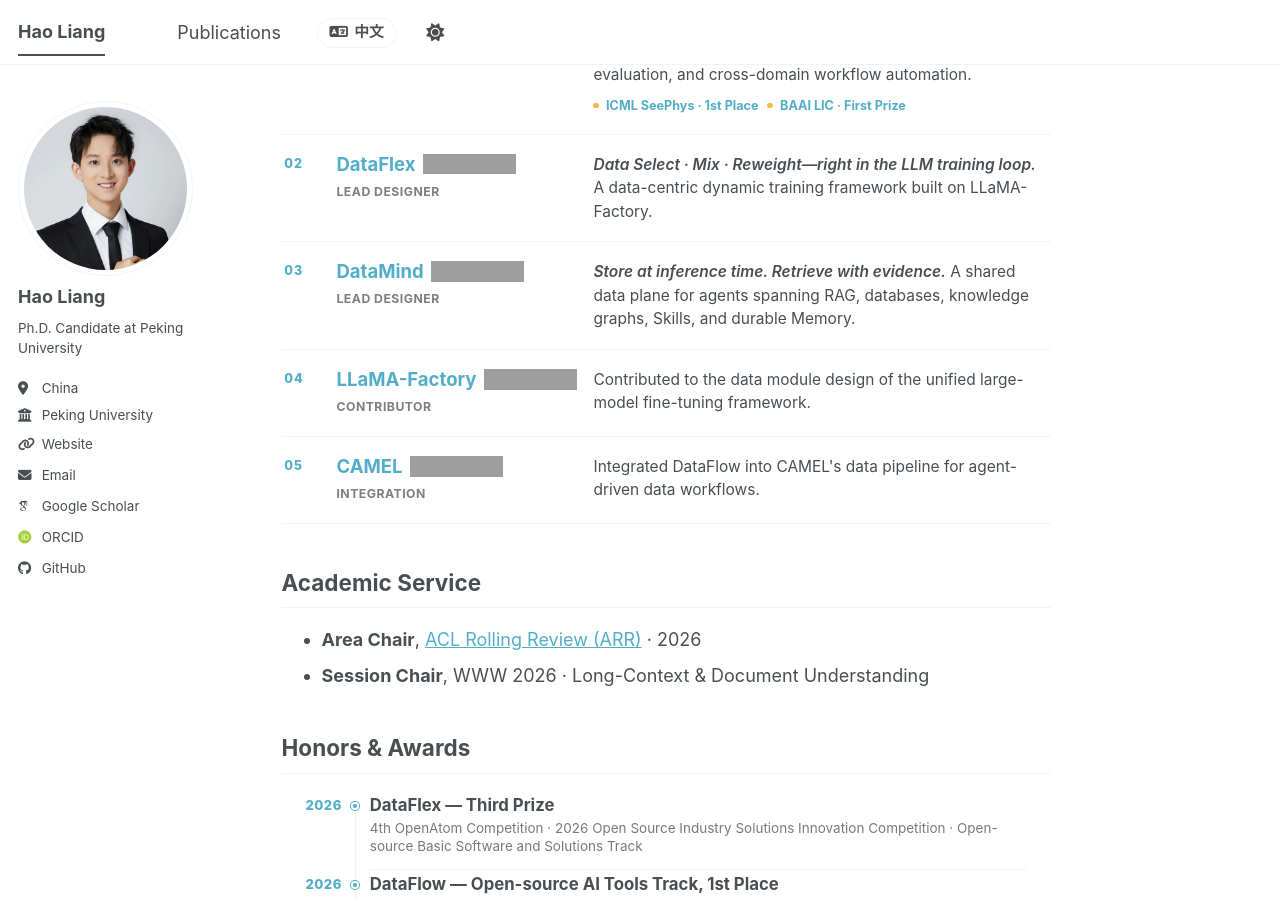
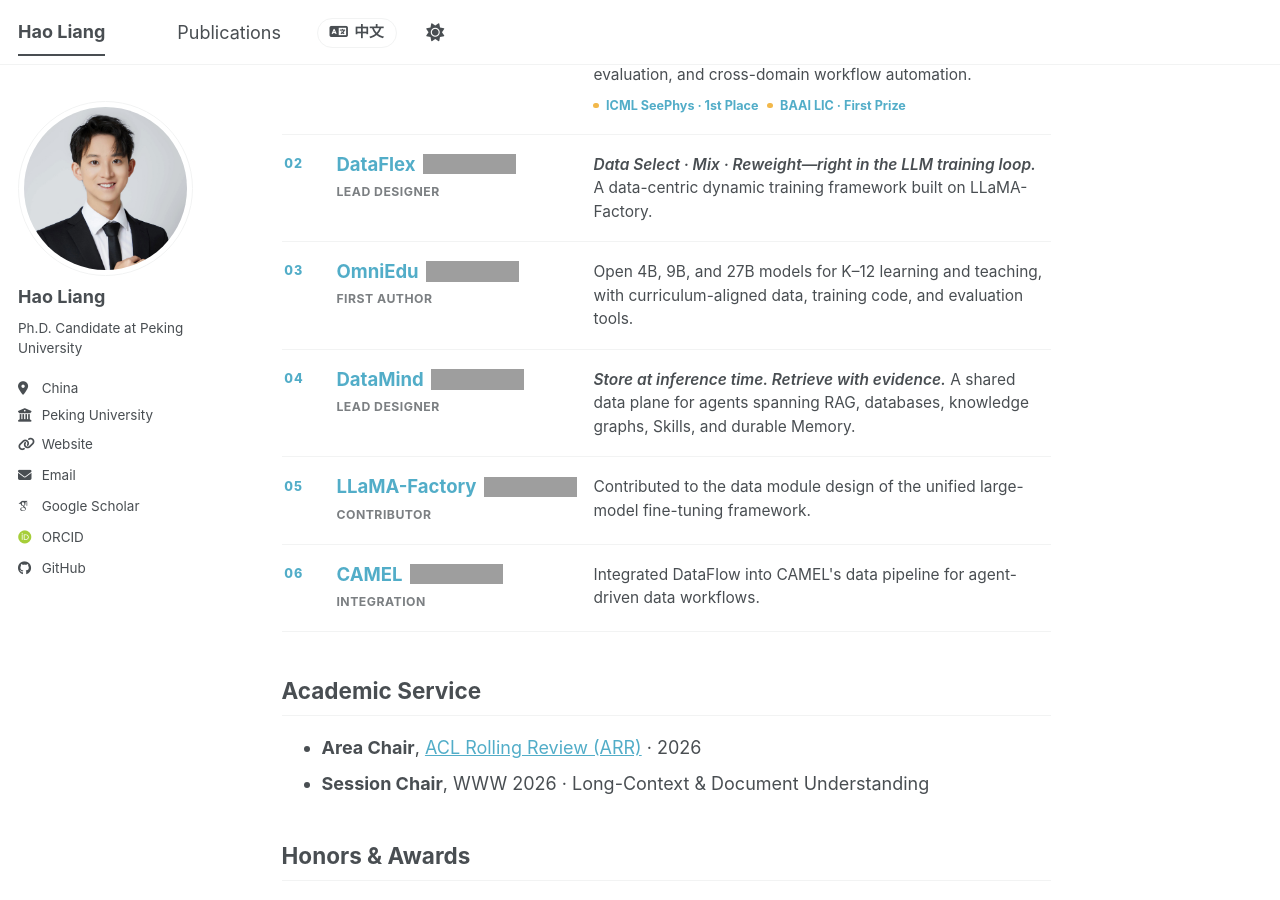
Before and after one commit to haolpku/haolpku.github.io, a Jekyll site: the page built from _pages/about.md, in a window 1280 px wide and 900 px high, scrolled down 2750 px. Built offline with Jekyll 4.4.1, drawn with Linux system fonts in a browser that asks for light colours; some web fonts are replaced; a script bundle is joined from its source files by our own code; library files that are not in the unit come from our copies; grey boxes are pictures that could not be loaded.

Commit message:
Add OmniEdu to open-source contributions

```diff
--- a/_pages/about.md
+++ b/_pages/about.md
@@ -177,6 +177,15 @@ Prior to this, I received my bachelor's degree from [Beijing Institute of Techno
   <article class="oss-project">
     <span class="oss-project__index" aria-hidden="true">03</span>
     <div class="oss-project__identity">
+      <div class="oss-project__title"><h3><a href="https://github.com/haolpku/Omni-Edu">OmniEdu</a></h3><a href="https://github.com/haolpku/Omni-Edu" aria-label="OmniEdu stars"><img src="https://img.shields.io/github/stars/haolpku/Omni-Edu?style=flat&amp;logo=github&amp;label=stars&amp;color=181717" alt="OmniEdu stars"></a></div>
+      <span class="oss-project__role">First author</span>
+    </div>
+    <div class="oss-project__body"><p>Open 4B, 9B, and 27B models for K–12 learning and teaching, with curriculum-aligned data, training code, and evaluation tools.</p></div>
+  </article>
+
+  <article class="oss-project">
+    <span class="oss-project__index" aria-hidden="true">04</span>
+    <div class="oss-project__identity">
       <div class="oss-project__title"><h3><a href="https://github.com/OpenDCAI/DataMind">DataMind</a></h3><a href="https://github.com/OpenDCAI/DataMind" aria-label="DataMind stars"><img src="https://img.shields.io/github/stars/OpenDCAI/DataMind?style=flat&amp;logo=github&amp;label=stars&amp;color=181717" alt="DataMind stars"></a></div>
       <span class="oss-project__role">Lead designer</span>
     </div>
@@ -184,7 +193,7 @@ Prior to this, I received my bachelor's degree from [Beijing Institute of Techno
   </article>
 
   <article class="oss-project">
-    <span class="oss-project__index" aria-hidden="true">04</span>
+    <span class="oss-project__index" aria-hidden="true">05</span>
     <div class="oss-project__identity">
       <div class="oss-project__title"><h3><a href="https://github.com/hiyouga/LLaMA-Factory">LLaMA-Factory</a></h3><a href="https://github.com/hiyouga/LLaMA-Factory" aria-label="LLaMA-Factory stars"><img src="https://img.shields.io/github/stars/hiyouga/LLaMA-Factory?style=flat&amp;logo=github&amp;label=stars&amp;color=181717" alt="LLaMA-Factory stars"></a></div>
       <span class="oss-project__role">Contributor</span>
@@ -193,7 +202,7 @@ Prior to this, I received my bachelor's degree from [Beijing Institute of Techno
   </article>
 
   <article class="oss-project">
-    <span class="oss-project__index" aria-hidden="true">05</span>
+    <span class="oss-project__index" aria-hidden="true">06</span>
     <div class="oss-project__identity">
       <div class="oss-project__title"><h3><a href="https://github.com/camel-ai/camel">CAMEL</a></h3><a href="https://github.com/camel-ai/camel" aria-label="CAMEL stars"><img src="https://img.shields.io/github/stars/camel-ai/camel?style=flat&amp;logo=github&amp;label=stars&amp;color=181717" alt="CAMEL stars"></a></div>
       <span class="oss-project__role">Integration</span>
```
Also changed, not shown: _pages/about-zh.md (+11 -2 lines).
